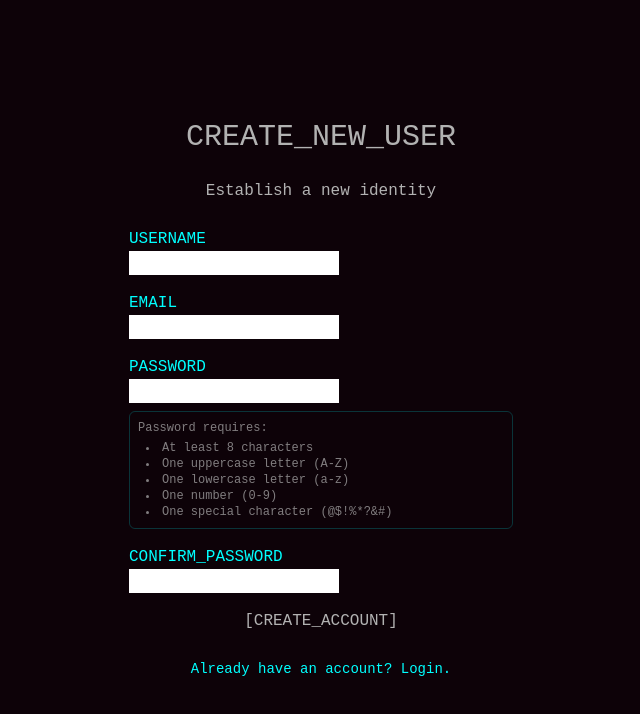
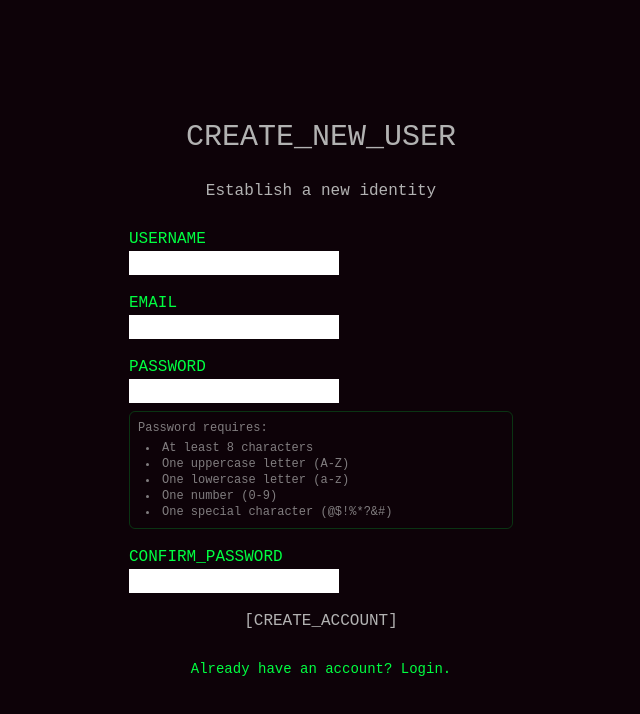
Before and after one commit to Advait251206/Attendance, a React (Create React App) app in the folder frontend/: page /login in a window 1280 px wide. Both pictures are taken after a click on the button "Need an account? Register.". Shown: the top 714 px of the page, without its empty margins (319-959 px from the left). Built offline with nearby package versions, Linux system fonts and the light colour scheme; no server answers.

Commit message:
refactor(theme): Revert to original black and green theme

```diff
--- a/frontend/src/components/AttendanceTracker.js
+++ b/frontend/src/components/AttendanceTracker.js
@@ -18,7 +18,7 @@ const AttendanceTracker = () => {
     const [loading, setLoading] = useState(true);
     const [error, setError] = useState('');
 
-    const fetchData = useCallback(async () => { // <-- The period is removed here
+    const fetchData = useCallback(async () => {
         setLoading(true);
         setError('');
         const formattedDate = formatDateForAPI(currentDate);
@@ -67,7 +67,7 @@ const AttendanceTracker = () => {
         const record = attendanceRecords.find(r => r.subject.name === subjectName);
         if (!record) return null;
         const statusMap = {
-            present: { text: 'Present', icon: CheckCircleIcon, color: 'text-cyber-blue' },
+            present: { text: 'Present', icon: CheckCircleIcon, color: 'text-hacker-green' },
             absent: { text: 'Absent', icon: XCircleIcon, color: 'text-red-500' },
             cancelled: { text: 'Cancelled', icon: NoSymbolIcon, color: 'text-yellow-500' }
         };
@@ -105,14 +105,14 @@ const AttendanceTracker = () => {
                             scheduleForToday.map((classInfo, index) => (
                                 <motion.div
                                     key={index}
-                                    className={`p-4 rounded-lg border ${classInfo.type === 'break' ? 'border-dashed border-terminal-gray/30 bg-matrix-bg/50' : 'border-cyber-blue/30 bg-matrix-bg hover:border-cyber-blue/80'} transition-all`}
+                                    className={`p-4 rounded-lg border ${classInfo.type === 'break' ? 'border-dashed border-terminal-gray/30 bg-matrix-bg/50' : 'border-hacker-green/30 bg-matrix-bg hover:border-hacker-green/80'} transition-all`}
                                     initial={{ opacity: 0, y: 20 }}
                                     animate={{ opacity: 1, y: 0 }}
                                     transition={{ delay: index * 0.05 }}
                                 >
                                     <div className="flex flex-col md:flex-row justify-between items-start md:items-center">
                                         <div className="mb-4 md:mb-0">
-                                            <p className={`font-bold text-lg ${classInfo.type === 'break' ? 'text-yellow-400' : 'text-cyber-blue'}`}>
+                                            <p className={`font-bold text-lg ${classInfo.type === 'break' ? 'text-yellow-400' : 'text-hacker-green'}`}>
                                                 {classInfo.type === 'break' && <SunIcon className="h-5 w-5 inline-block mr-2" />}
                                                 {classInfo.name}
                                             </p>
--- a/frontend/src/components/SubjectManager.js
+++ b/frontend/src/components/SubjectManager.js
@@ -85,12 +85,12 @@ const SubjectManager = () => {
             subjects.map((subject) => (
               <motion.div
                 key={subject.id}
-                className="bg-matrix-bg p-3 rounded-md border border-cyber-blue/30 flex justify-between items-center"
+                className="bg-matrix-bg p-3 rounded-md border border-hacker-green/30 flex justify-between items-center"
                 initial={{ opacity: 0, x: -50 }}
                 animate={{ opacity: 1, x: 0 }}
                 exit={{ opacity: 0, x: 50 }}
               >
-                <p className="font-bold text-cyber-blue">{subject.name}</p>
+                <p className="font-bold text-hacker-green">{subject.name}</p>
                 <p className="text-sm text-terminal-gray">{subject.professor}</p>
               </motion.div>
             ))
--- a/frontend/src/index.css
+++ b/frontend/src/index.css
@@ -14,7 +14,7 @@ body {
   -moz-osx-font-smoothing: grayscale;
 }
 
-/* Custom scrollbar with the new blue theme */
+/* Custom scrollbar with the original green theme */
 ::-webkit-scrollbar {
   width: 8px;
 }
@@ -22,9 +22,9 @@ body {
   background: #0a0a0a;
 }
 ::-webkit-scrollbar-thumb {
-  background: #00FFFF; /* Cyber Blue */
+  background: #00ff41; /* hacker-green */
   border-radius: 4px;
 }
 ::-webkit-scrollbar-thumb:hover {
-  background: #00DCDC; /* A slightly darker cyan for hover */
+  background: #00cc34; /* A darker green for hover */
 }
--- a/frontend/src/pages/DashboardPage.js
+++ b/frontend/src/pages/DashboardPage.js
@@ -13,7 +13,7 @@ const DashboardPage = () => {
       <header className="flex justify-between items-center mb-8">
         <div>
           <h1 className="text-4xl">{'[DASHBOARD]'}</h1>
-          <p className="text-terminal-gray">Welcome, user: <span className="text-cyber-blue">{user?.username}</span></p>
+          <p className="text-terminal-gray">Welcome, user: <span className="text-hacker-green">{user?.username}</span></p>
         </div>
         <button onClick={logout} className="flex items-center space-x-2 text-red-500 hover:text-red-400 transition-colors">
             <ArrowLeftOnRectangleIcon className="h-6 w-6" />
--- a/frontend/src/pages/LoginPage.js
+++ b/frontend/src/pages/LoginPage.js
@@ -6,7 +6,7 @@ import { motion } from 'framer-motion';
 
 const PasswordRequirements = () => (
     <motion.div
-        className="text-xs text-terminal-gray/70 space-y-1 mt-2 p-2 border border-cyber-blue/20 rounded-md"
+        className="text-xs text-terminal-gray/70 space-y-1 mt-2 p-2 border border-hacker-green/20 rounded-md"
         initial={{ opacity: 0 }}
         animate={{ opacity: 1 }}
     >
@@ -87,7 +87,7 @@ const LoginPage = () => {
 
         <form onSubmit={handleSubmit} className="space-y-4 animate-fade-in">
           <div>
-            <label className="block text-cyber-blue">
+            <label className="block text-hacker-green">
                 {isRegisterMode ? 'USERNAME' : 'USERNAME or EMAIL'}
             </label>
             <input
@@ -101,7 +101,7 @@ const LoginPage = () => {
 
           {isRegisterMode && (
             <motion.div initial={{ opacity: 0 }} animate={{ opacity: 1 }}>
-              <label className="block text-cyber-blue">{'EMAIL'}</label>
+              <label className="block text-hacker-green">{'EMAIL'}</label>
               <input
                 type="email"
                 value={email}
@@ -113,7 +113,7 @@ const LoginPage = () => {
           )}
 
           <div>
-              <label className="block text-cyber-blue">{'PASSWORD'}</label>
+              <label className="block text-hacker-green">{'PASSWORD'}</label>
               <input
                   type="password"
                   value={password}
@@ -126,7 +126,7 @@ const LoginPage = () => {
 
           {isRegisterMode && (
             <motion.div initial={{ opacity: 0 }} animate={{ opacity: 1 }}>
-              <label className="block text-cyber-blue">{'CONFIRM_PASSWORD'}</label>
+              <label className="block text-hacker-green">{'CONFIRM_PASSWORD'}</label>
               <input
                 type="password"
                 value={confirmPassword}
@@ -147,7 +147,7 @@ const LoginPage = () => {
         {error && <p className="text-red-500 text-center animate-fade-in">{`Error: ${error}`}</p>}
 
         <div className="text-center">
-          <button onClick={toggleMode} className="text-sm text-cyber-blue hover:underline focus:outline-none" disabled={isProcessing}>
+          <button onClick={toggleMode} className="text-sm text-hacker-green hover:underline focus:outline-none" disabled={isProcessing}>
             {isRegisterMode ? 'Already have an account? Login.' : 'Need an account? Register.'}
           </button>
         </div>
--- a/frontend/tailwind.config.js
+++ b/frontend/tailwind.config.js
@@ -11,8 +11,8 @@ module.exports = {
         'fira-code': ['"Fira Code"', 'monospace'],
       },
       colors: {
-        // --- NEW: Replaced green with a vibrant, classic cyber blue ---
-        'cyber-blue': '#00FFFF', // A bright, electric cyan/aqua
+        // --- REVERTED: Back to the classic hacker green ---
+        'hacker-green': '#00ff41',
         'matrix-bg': '#0d0208',
         'cyber-black': '#0a0a0a',
         'terminal-gray': '#b2b2b2',
```
Also changed, not shown: frontend/src/App.css (+6 -6 lines).
